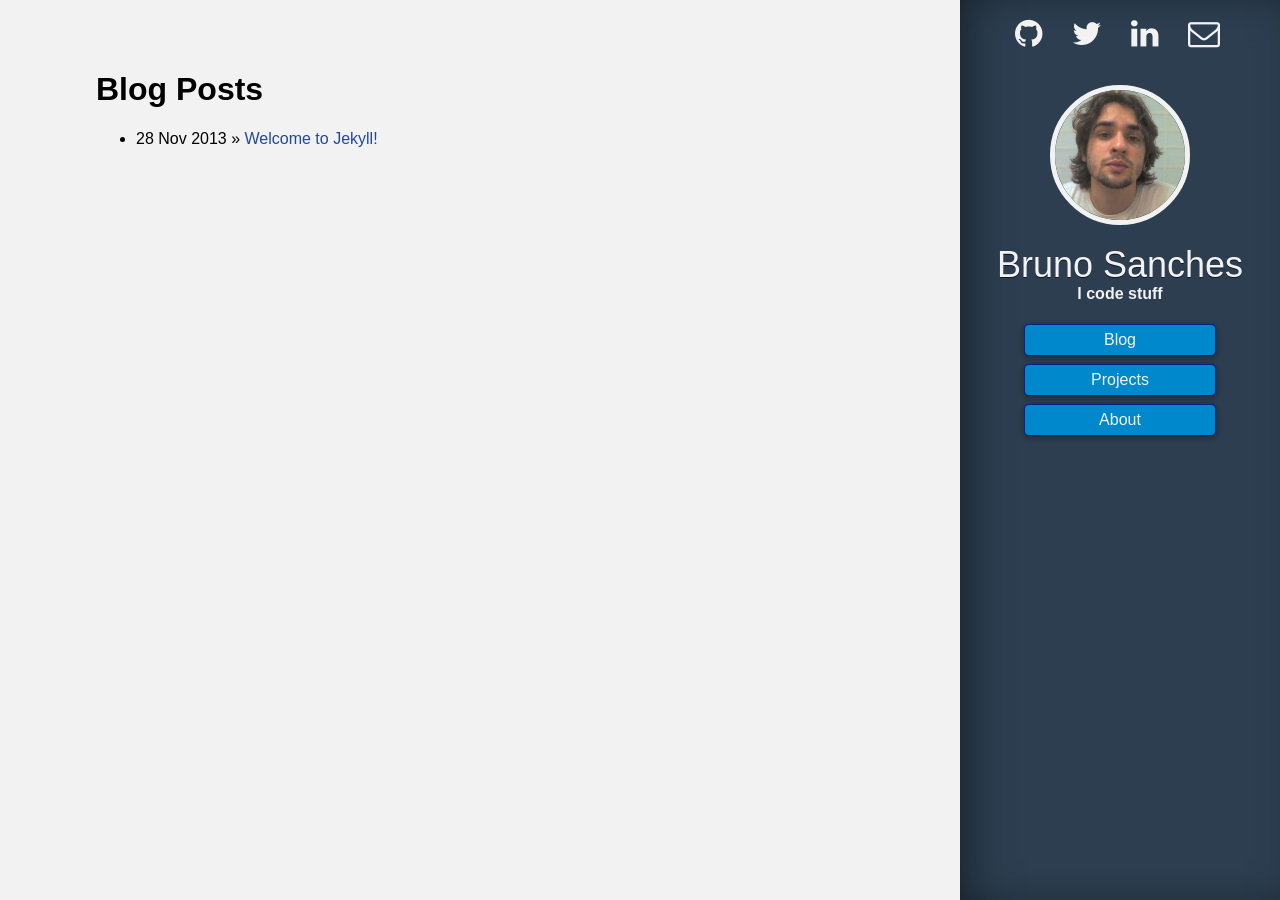
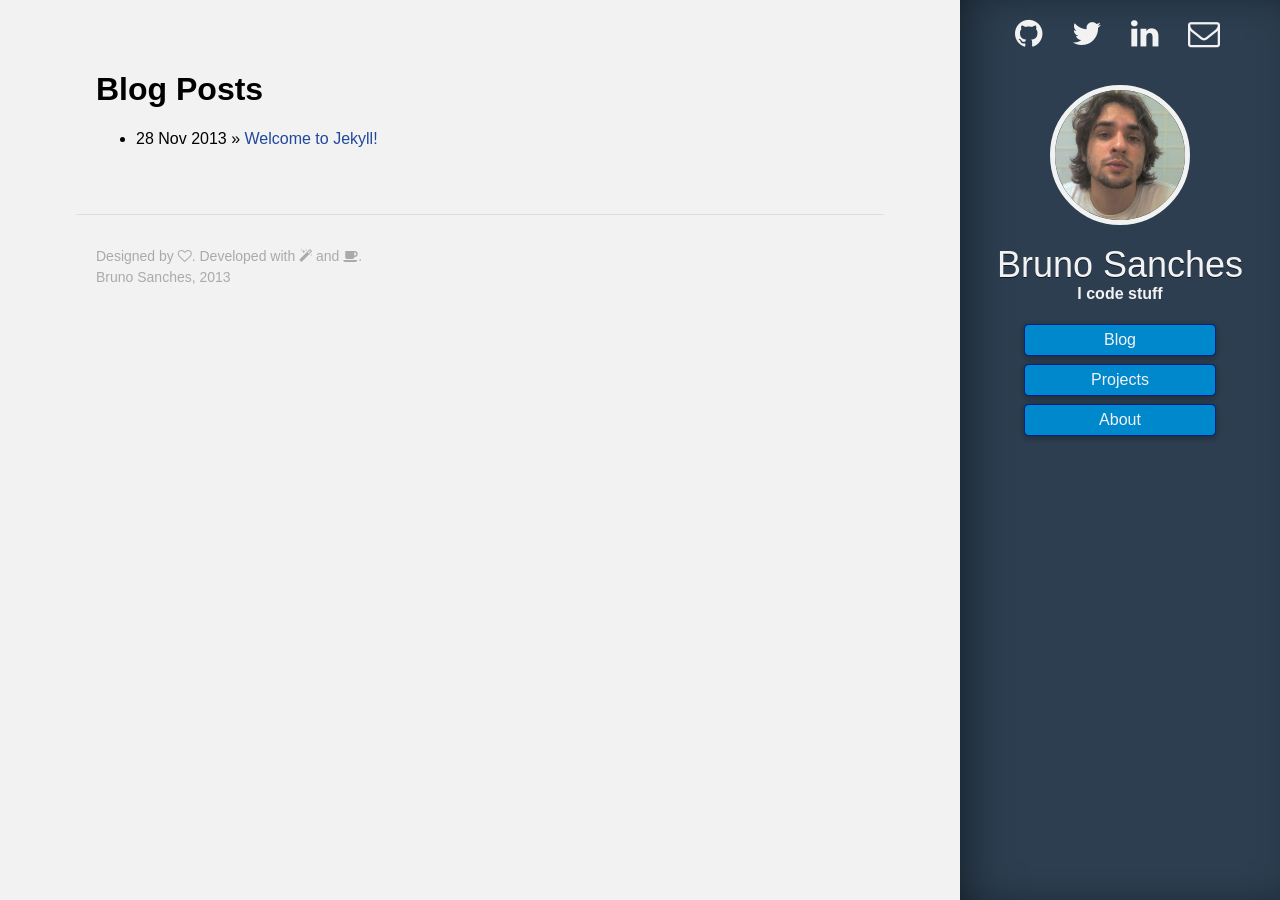
Before and after one commit to brunops/brunops.github.io, a Jekyll site: the page built from index.html, in a window 1280 px wide. Built offline with Jekyll 4.4.1, drawn with Linux system fonts in a browser that asks for light colours; some web fonts are replaced; Markdown is read by kramdown in place of the engine named in the settings.

Commit message:
Add footer

```diff
--- a/_layouts/default.html
+++ b/_layouts/default.html
@@ -24,6 +24,11 @@
       <section class="content">
         {{ content }}
       </section>
+
+      <footer class="footer">
+        <p>Designed by <i class="fa fa-heart-o"></i>. Developed with <i class="fa fa-magic"></i> and <i class="fa fa-coffee"></i>.</p>
+        <p>Bruno Sanches, 2013</p>
+      </footer>
     </div>
 
     <aside class="sidebar">
--- a/css/main.css
+++ b/css/main.css
@@ -162,3 +162,22 @@ a {
 .navigation a:hover {
   box-shadow: inset 0 .1em .1em .1em rgba(0,0,0,.4);
 }
+
+/*****************************************************************************/
+/*
+/* Footer
+/*
+/*****************************************************************************/
+.footer {
+  border-top: 1px solid #ddd;
+  color: #aaa;
+  width: 80%;
+  font-size: 14px;
+  margin: 30px auto;
+  padding: 20px;
+}
+
+.footer p {
+  width: 80%;
+  line-height: 0;
+}
```
